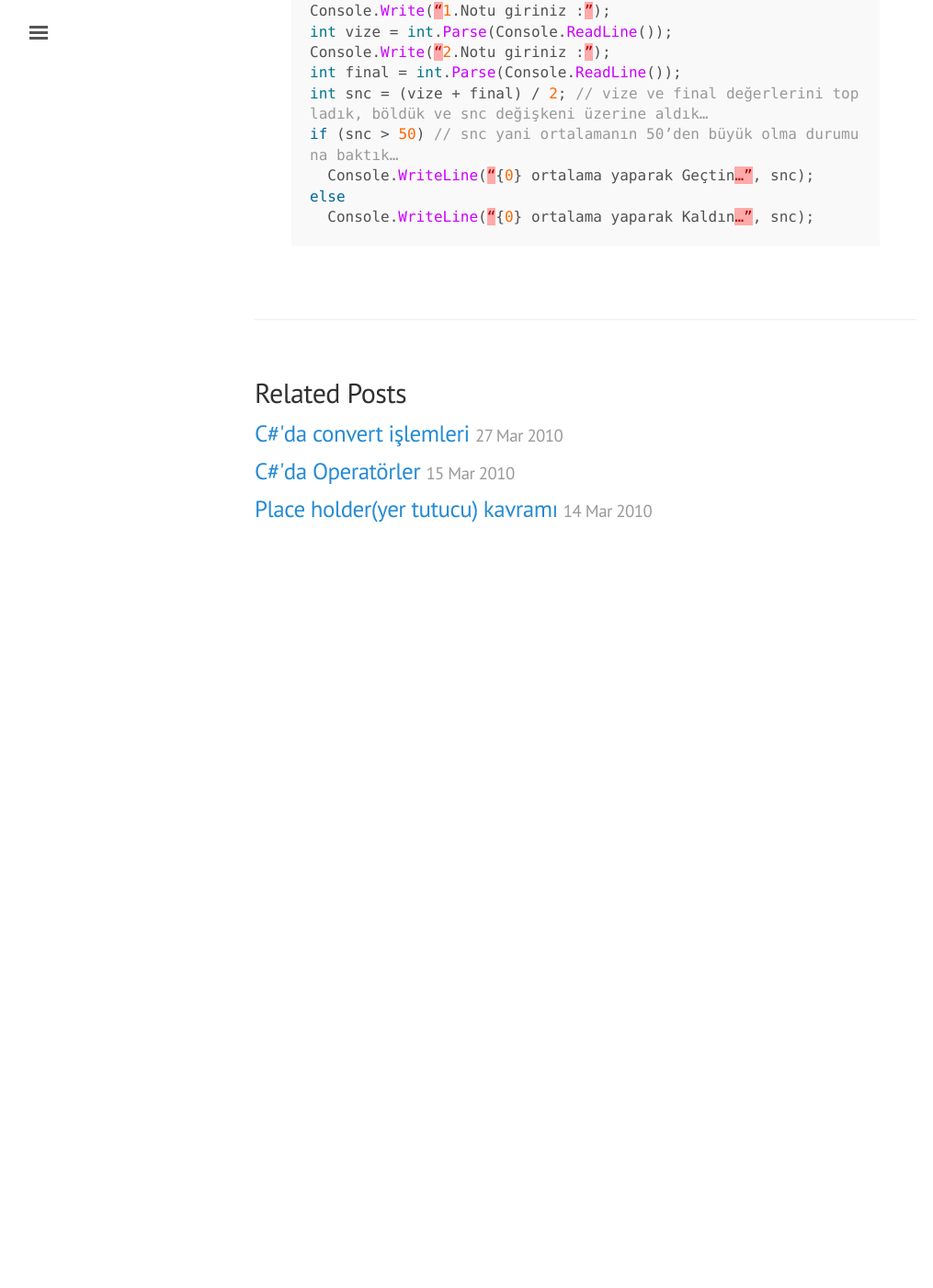
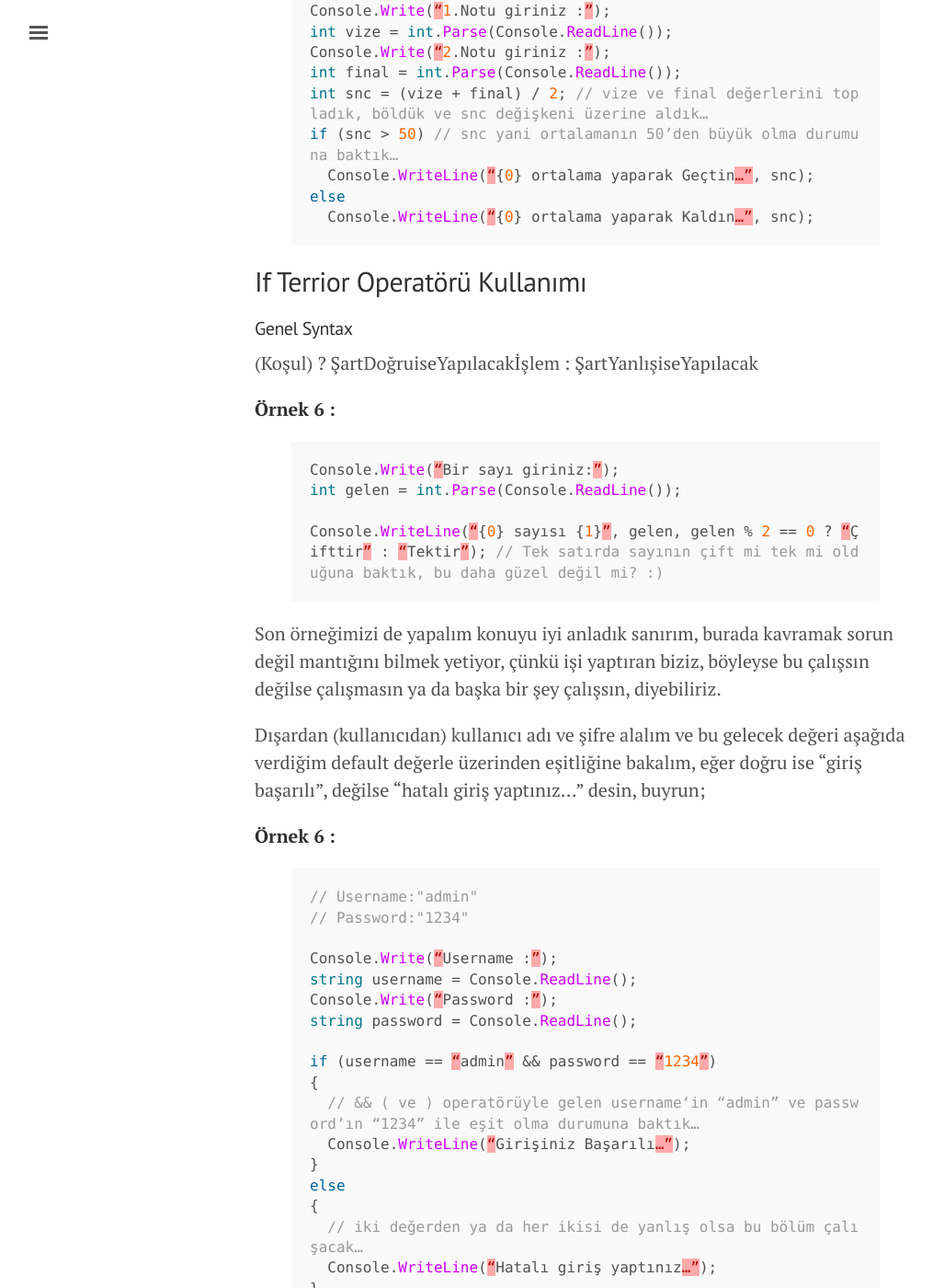
Before and after one commit to abdurrahman/abdurrahman.github.io, a Jekyll site: the page built from _posts/2010-03-27-kosul-ifadeleri-if-else.md, in a window 1280 px wide and 1400 px high, scrolled down 2460 px. Shown: the whole window at 92% size, without its empty margins (3-1018 px from the left). Built offline with Jekyll 4.4.1, drawn with Linux system fonts in a browser that asks for light colours; before the commit the page ends 3090 px from its top, so only the background shows below that; some of the changed text lies outside the part shown.

Commit message:
Add Gemfile and old posts

```diff
--- /dev/null
+++ b/Gemfile
@@ -0,0 +1,5 @@
+source 'https://rubygems.org'
+
+gem "jekyll"
+gem "jekyll-youtube"
+gem "jekyll-paginate"
--- a/_config.yml
+++ b/_config.yml
@@ -22,3 +22,4 @@ version:             1.0.0
 
 gems:
    - jekyll-paginate
+   - jekyll-youtube
--- a/_posts/2010-03-27-kosul-ifadeleri-if-else.md
+++ b/_posts/2010-03-27-kosul-ifadeleri-if-else.md
@@ -90,3 +90,43 @@ if (snc > 50) // snc yani ortalamanın 50’den büyük olma durumuna baktık…
 else
   Console.WriteLine(“{0} ortalama yaparak Kaldın…”, snc);
 {% endhighlight %}
+
+## If Terrior Operatörü Kullanımı
+
+#### Genel Syntax
+(Koşul) ? ŞartDoğruiseYapılacakİşlem : ŞartYanlışiseYapılacak
+
+<span style="color:#800000;"><strong> Örnek 6 :</strong></span>
+{% highlight csharp %}
+Console.Write(“Bir sayı giriniz:”);
+int gelen = int.Parse(Console.ReadLine());
+
+Console.WriteLine(“{0} sayısı {1}”, gelen, gelen % 2 == 0 ? “Çifttir” : “Tektir”); // Tek satırda sayının çift mi tek mi olduğuna baktık, bu daha güzel değil mi? :)
+{% endhighlight %}
+
+Son örneğimizi de yapalım konuyu iyi anladık sanırım, burada kavramak sorun değil mantığını bilmek yetiyor, çünkü işi yaptıran biziz, böyleyse bu çalışsın değilse çalışmasın ya da başka bir şey çalışsın, diyebiliriz.
+
+Dışardan (kullanıcıdan) kullanıcı adı ve şifre alalım ve bu gelecek değeri aşağıda verdiğim default değerle üzerinden eşitliğine bakalım, eğer doğru ise “giriş başarılı”, değilse “hatalı giriş yaptınız…” desin, buyrun;
+
+<span style="color:#800000;"><strong> Örnek 6 :</strong></span>
+
+{% highlight csharp %}
+// Username:"admin"
+// Password:"1234"
+
+Console.Write(“Username :”);
+string username = Console.ReadLine();
+Console.Write(“Password :”);
+string password = Console.ReadLine();
+
+if (username == “admin” && password == “1234”)
+{
+  // && ( ve ) operatörüyle gelen username‘in “admin” ve password’ın “1234” ile eşit olma durumuna baktık…
+  Console.WriteLine(“Girişiniz Başarılı…”);
+}
+else
+{
+  // iki değerden ya da her ikisi de yanlış olsa bu bölüm çalışacak…
+  Console.WriteLine(“Hatalı giriş yaptınız…”);
+}
+{% endhighlight %}
```
Also changed, not shown: _posts/2010-05-11-sayi-tahmin-oyunu.md (added, +63 -0 lines), _posts/2011-07-12-bu-sefer-araliksiz-devam.md (added, +15 -0 lines), _posts/2011-07-19-biz-ne-biliyoruz-ki.md (added, +55 -0 lines), Gemfile.lock (added).
